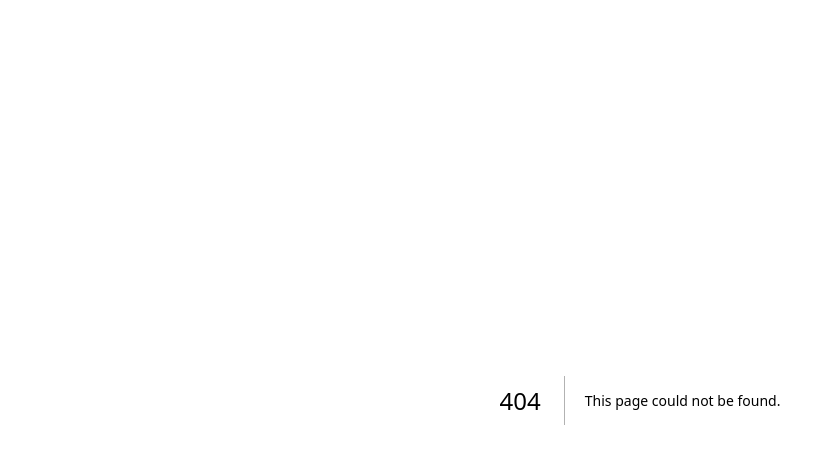
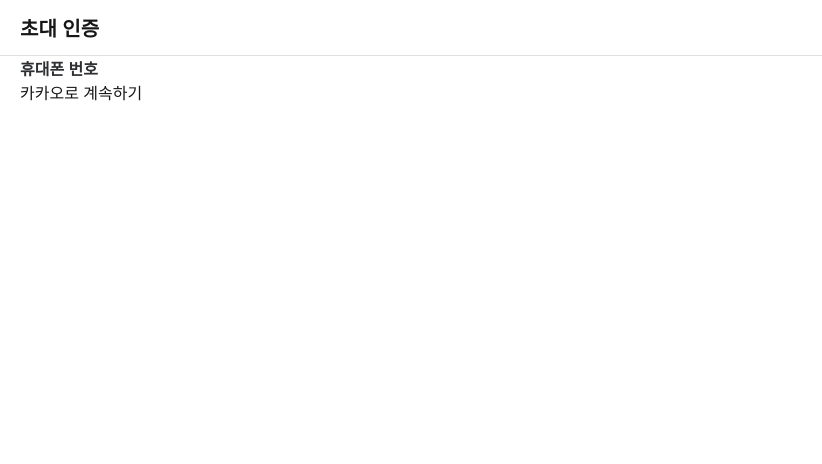
Before and after one commit to Intro-my-friend/imf-frontend, a Next.js app: page /invitation in a window 1280 px wide. Before the commit this address had no page. Shown: the top 464 px of the page, without its empty margins (0-822 px from the left). Built offline with nearby package versions, Linux system fonts and the light colour scheme.

Commit message:
feat: 인증페이지

```diff
--- /dev/null
+++ b/app/invitation/page.module.scss
@@ -0,0 +1,11 @@
+.invitation{
+
+  .phone-wrapper{
+    padding: 0 20px;
+
+    .sub-title{
+      font-weight: 600;
+      color:#2e2f33;
+    }
+  }
+}
--- /dev/null
+++ b/app/invitation/page.tsx
@@ -0,0 +1,18 @@
+import $ from './page.module.scss'
+import Header from "@/component/Header";
+
+export default function Invitation(){
+    return(
+        <div className={$.invitation}>
+            <Header text={"초대 인증"}/>
+            <div className={$['phone-wrapper']}>
+                <div className={$['sub-title']}>
+                    휴대폰 번호
+                </div>
+                <div className={$.continue}>
+                    카카오로 계속하기
+                </div>
+            </div>
+        </div>
+    )
+}
--- /dev/null
+++ b/app/login/page.module.scss
@@ -0,0 +1,27 @@
+.login {
+    display: flex;
+    flex-direction: column;
+    align-items: center;
+    justify-content: center;
+    height: 100vh;
+
+
+    .continue-wrapper {
+        display: flex;
+        flex-direction: column;
+        gap:12px;
+    }
+
+    .continue {
+        display: flex;
+        justify-content: center;
+        align-items: center;
+        border:1px solid #70737C29;
+        border-radius:12px;
+        width:335px;
+        height:48px;
+        font-weight:600;
+        font-size:16px;
+        color:#171719;
+    }
+}
--- a/app/login/page.tsx
+++ b/app/login/page.tsx
@@ -1,4 +1,4 @@
-import $ from './page.module.css'
+import $ from './page.module.scss'
 
 export default function Login(){
     return(
--- /dev/null
+++ b/component/Header/index.tsx
@@ -0,0 +1,15 @@
+import $ from './style.module.scss'
+
+type Props = {
+    text:string;
+}
+
+function Header({text}:Props) {
+    return(
+        <div className={$.header}>
+            {text}
+        </div>
+    )
+}
+
+export default Header;
--- /dev/null
+++ b/component/Header/style.module.scss
@@ -0,0 +1,9 @@
+.header{
+  display: flex;
+  align-items: center;
+  padding:0 20px;
+  height: 56px;
+  font-size: 20px;
+  font-weight:700;
+  border-bottom:1px solid #e0e0e0;
+}
```
Also changed, not shown: app/login/page.module.css (deleted, +0 -26 lines), package.json (+4 -3 lines).
